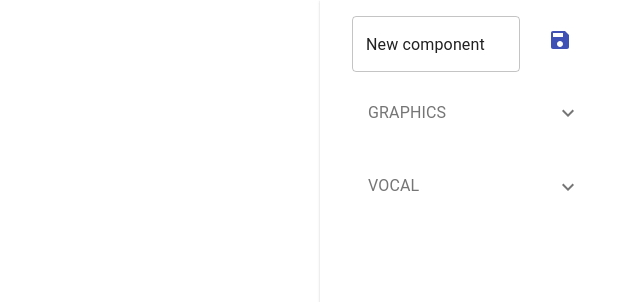
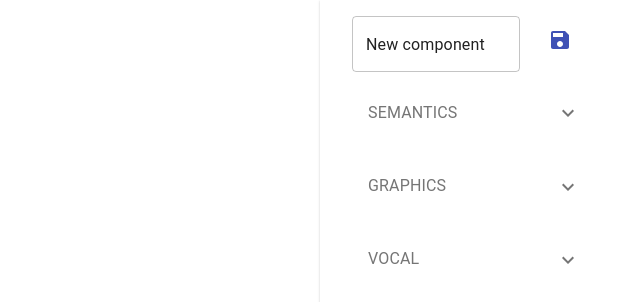
Before and after one commit to Frac7/cc-editor, a React (Create React App) app: page / in a window 1280 px wide. Shown: the top 302 px of the page, without its empty margins (640-1280 px from the left). Built offline with nearby package versions, Linux system fonts and the light colour scheme.

Commit message:
Base structure done

```diff
--- a/src/components/ComponentTree/constants.js
+++ b/src/components/ComponentTree/constants.js
@@ -11,43 +11,70 @@ const REQUIRED = 'required';
 const MULTIPLE = 'multiple';
 const EXPANDED = 'expanded';
 
-const semanticAttributes = {
-  SEMANTICS: [
+const SEMANTICS = 'SEMANTICS';
+const GRAPHICS = 'GRAPHICS';
+const VOCAL = 'VOCAL';
+
+// const semanticAttributes = {
+//   SEMANTICS: [
+//     SINGLE_CHOICE,
+//     OPTION,
+//     NAVIGATION,
+//     LABEL,
+//     SELECTION_CHOICE,
+//     DATA_ACQUISITION
+//   ],
+//   [SINGLE_CHOICE]: [
+//     { name: 'type' },
+//     { name: 'element' },
+//     { name: 'disabled' },
+//     { name: 'name' },
+//     { name: 'value' }
+//   ],
+//   [OPTION]: [{ name: 'selected' }, { name: 'value' }, { name: 'element' }],
+//   [NAVIGATION]: [{ name: 'to' }, { name: 'element' }],
+//   [LABEL]: [{ name: 'text' }, { name: 'element' }],
+//   [SELECTION_CHOICE]: [
+//     { name: 'required' },
+//     { name: 'multiple' },
+//     { name: 'value' },
+//     { name: 'element' }
+//   ],
+//   [DATA_ACQUISITION]: [
+//     { name: 'type' },
+//     { name: 'element' },
+//     { name: 'value' },
+//     { name: 'name' },
+//     { name: 'required' },
+//     { name: 'disabled' }
+//   ]
+// };
+// const availableSemanticAttributes = (semantics) =>
+//   semanticAttributes[semantics];
+
+const semanticAttributes = [
+  {
+    name: SEMANTICS,
+    options: [
       SINGLE_CHOICE,
       OPTION,
       NAVIGATION,
       LABEL,
       SELECTION_CHOICE,
       DATA_ACQUISITION
-  ],
-  [SINGLE_CHOICE]: [
+    ]
+  },
+  { name: 'element' },
+  { name: 'name' },
   { name: 'type' },
-    { name: 'element' },
+  { name: 'value' },
+  { name: 'text' },
+  { name: 'to' },
+  { name: 'selected' },
+  { name: 'required' },
   { name: 'disabled' },
-    { name: 'name' },
-    { name: 'value' }
-  ],
-  [OPTION]: [{ name: 'selected' }, { name: 'value' }, { name: 'element' }],
-  [NAVIGATION]: [{ name: 'to' }, { name: 'element' }],
-  [LABEL]: [{ name: 'text' }, { name: 'element' }],
-  [SELECTION_CHOICE]: [
-    { name: 'required' },
-    { name: 'multiple' },
-    { name: 'value' },
-    { name: 'element' }
-  ],
-  [DATA_ACQUISITION]: [
-    { name: 'type' },
-    { name: 'element' },
-    { name: 'value' },
-    { name: 'name' },
-    { name: 'required' },
-    { name: 'disabled' }
-  ]
-};
-
-const availableSemanticAttributes = (semantics) =>
-  semanticAttributes[semantics];
+  { name: 'multiple' }
+];
 
 const SIZE = 'size';
 const sizes = ['small', 'medium', 'large'];
@@ -80,15 +107,11 @@ const vocalAttributes = [
   { name: 'keyword' }
 ];
 
-const SEMANTICS = 'SEMANTICS';
-const GRAPHICS = 'GRAPHICS';
-const VOCAL = 'VOCAL';
-
 const widgets = [
-  /*{
+  {
     widget: SEMANTICS,
-    attributes: availableSemanticAttributes
-  },*/
+    attributes: semanticAttributes
+  },
   {
     widget: GRAPHICS,
     attributes: graphicAttributes
```
Lines whose indentation alone changed are shown as unchanged.
